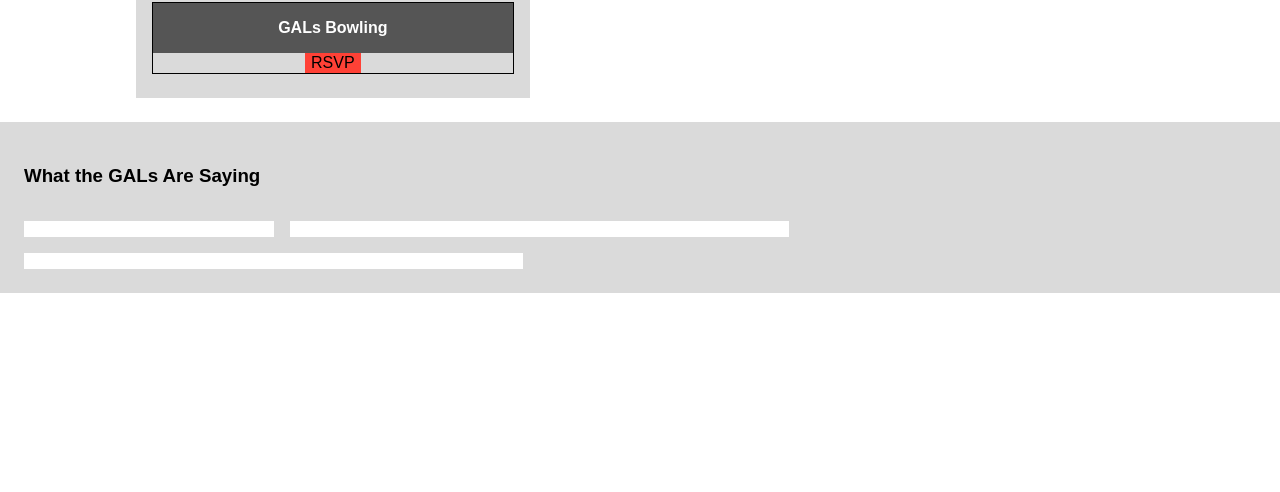
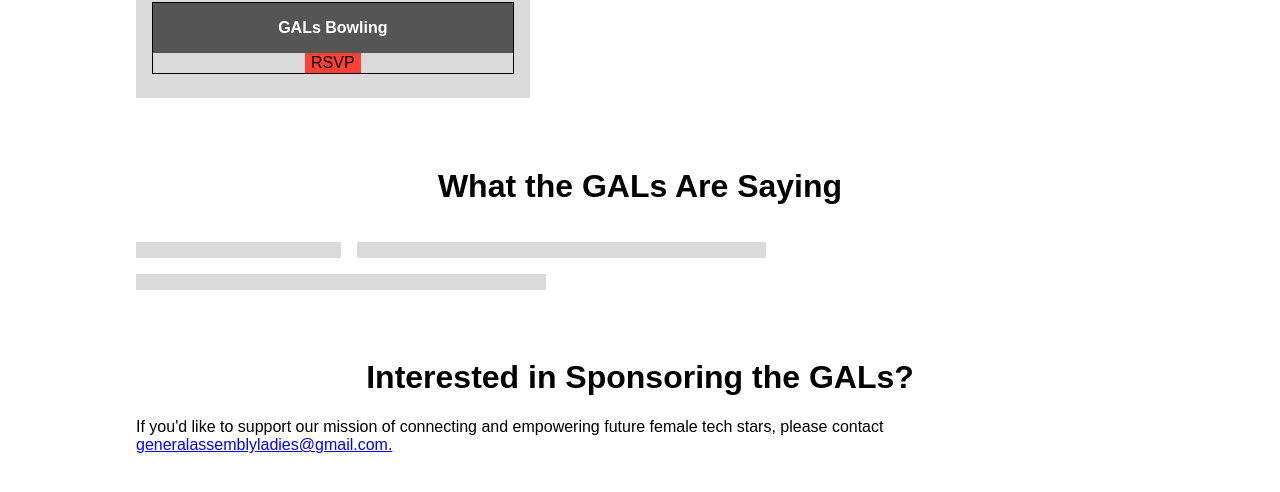
Before and after one commit to annarankin/gal_website, a website: page index.html in a window 1280 px wide. Shown: the part 799-1291 px from the top of the page. Before the commit the page ends 1092 px from the top, so only its background shows below. Drawn offline with nearby package versions, Linux system fonts and the light colour scheme.

Commit message:
skeleton - modified social media feeds section (styling) and started sponsors section

```diff
--- a/css/style.css
+++ b/css/style.css
@@ -82,19 +82,23 @@ nav {
 /*-----------------------------*/
 /*  Social Media Feeds Section  */
 /*-----------------------------*/
-
-.social-media-feeds {
-  background-color: #dadada;
-  padding: 1em;
+.social-media-feeds H1 {
+  text-align: center;
 }
 
 .social-media-feeds #instagram-feed,
 .social-media-feeds #facebook-feed,
 .social-media-feeds #twitter-feed {
-  background-color: white;
+  background-color: #dadada;
   margin: 0.5em
 }
 
+/*-----------------------------*/
+/*  Sponsors Section  */
+/*-----------------------------*/
+.sponsors H1 {
+  text-align: center;
+}
 
 /*-----------------*/
 /*  Media Queries  */
--- a/index.html
+++ b/index.html
@@ -92,7 +92,7 @@
       <section class="social-media-feeds pure-g">
 
         <div class="pure-u-1 padded">
-          <h3>What the GALs Are Saying</h3>
+          <h1>What the GALs Are Saying</h1>
         </div>
         <!-- Instagram feed -->
         <div class="pure-u-1 pure-u-md-1-5 padded" id="instagram-feed">
@@ -109,6 +109,25 @@
 
       </section>
     </div>
+    <div class="pure-u-1">
+      <section class="sponsors pure-g">
+
+        <div class="pure-u-1 padded">
+          <h1>Interested in Sponsoring the GALs?</h1>
+          <div class="icons">
+            <div class="placeholder-image"></div>
+            <div class="placeholder-image"></div>
+            <div class="placeholder-image"></div>
+          </div>
+          <p>
+            If you'd like to support our mission of connecting and empowering future female tech stars, please contact
+            <a href="#">generalassemblyladies@gmail.com.</a>
+          </p>
+        </div>
+
+      </section>
+    </div>
+
   </div>
 </body>
 </html>
```
